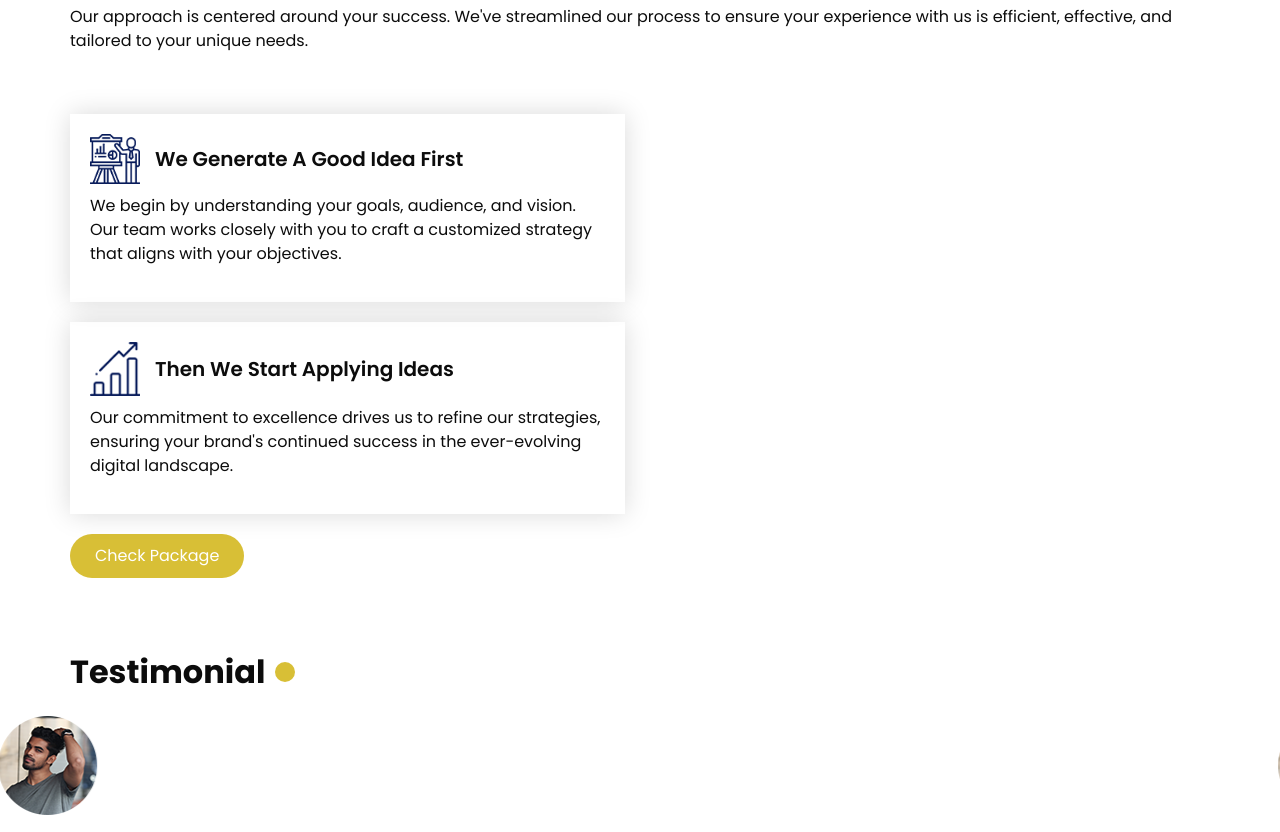
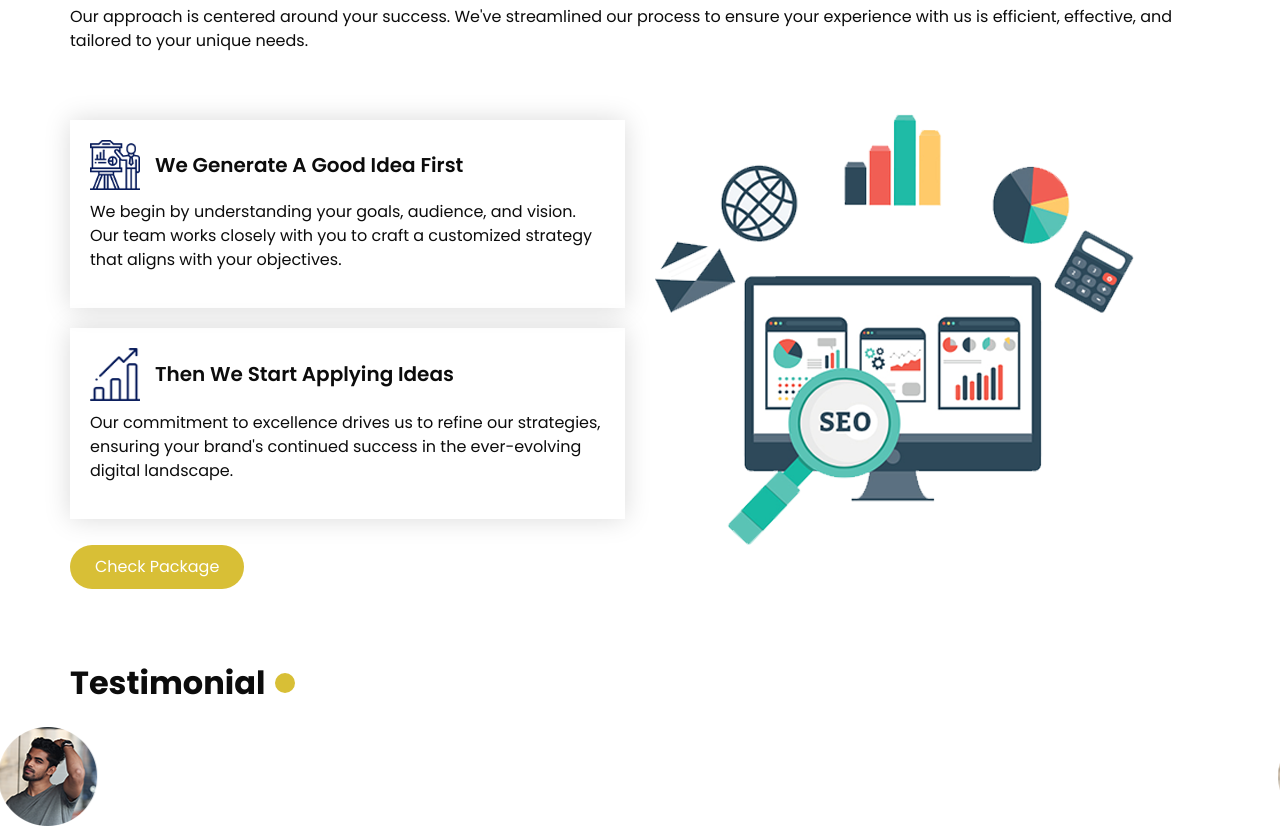
Before and after one commit to HfzzSulfikar/smma, a plain HTML site: page index.html in a window 1280 px wide. Shown: the part 2332-3164 px from the top of the page. Drawn offline with nearby package versions, Linux system fonts and the light colour scheme.

Commit message:
Update index.html

```diff
--- a/index.html
+++ b/index.html
@@ -12,9 +12,10 @@
   <meta name="description" content="" />
   <meta name="author" content="" />
 
-  <title>Seotech</title>
+  <title>SLF SPACE</title>
 
   <!-- slider stylesheet -->
+  <link rel="icon" href="https://slfspace.com/assets/imgs/logo.jpg">
   <link rel="stylesheet" type="text/css" href="https://cdnjs.cloudflare.com/ajax/libs/OwlCarousel2/2.1.3/assets/owl.carousel.min.css" />
 
   <!-- bootstrap core css -->
@@ -333,7 +334,11 @@
             </div>
           </div>
         </div>
-
+        <div class="col-md-6">
+          <div class="img-box">
+            <img src="images/work-img.png" alt="">
+          </div>
+        </div>
       </div>
 
       <div class="btn-box">
```
